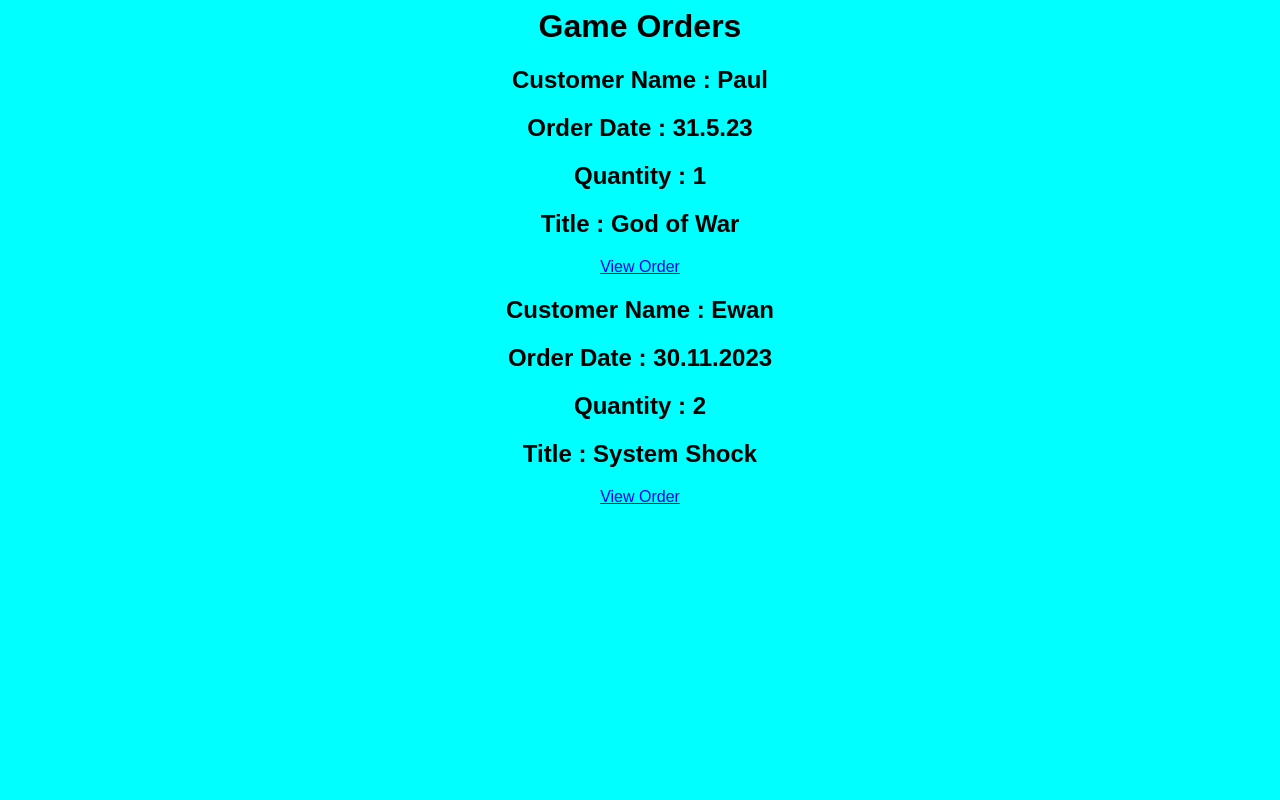
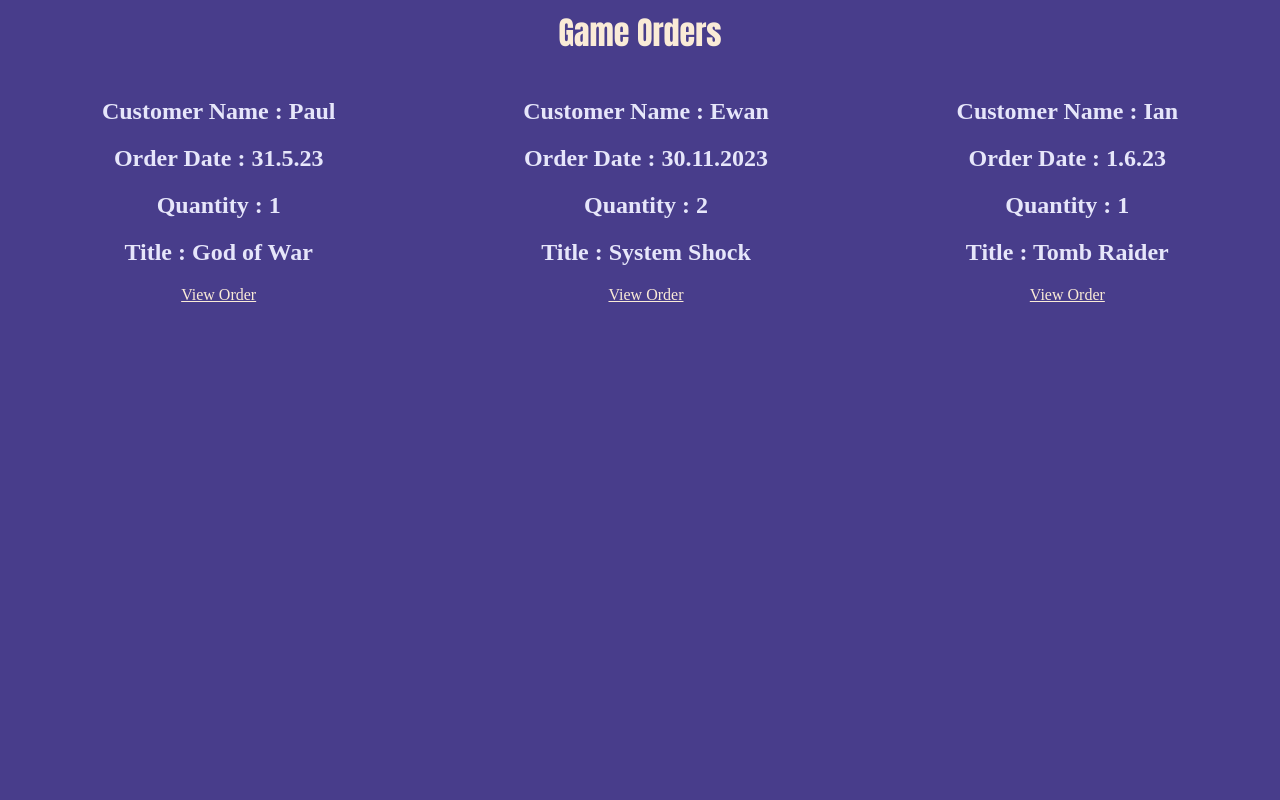
Before and after one commit to ewanlaing/flask_models_lab, a Flask app: page / in a window 1280 px wide. Run offline with Flask 3, Linux system fonts and the light colour scheme.

Commit message:
added some more css

```diff
--- a/models/game_shop.py
+++ b/models/game_shop.py
@@ -2,5 +2,6 @@ from models.order import *
 
 order1 = Order("Paul", "31.5.23", 1, "God of War")
 order2 = Order("Ewan", "30.11.2023", 2, "System Shock")
+order3 = Order("Ian", "1.6.23", 1, "Tomb Raider")
 
-orders=[order1, order2]
+orders=[order1, order2, order3]
--- a/static/styles.css
+++ b/static/styles.css
@@ -1,5 +1,24 @@
 body{
-    background-color: aqua;
     text-align: center;
-    font-family: Arial, Helvetica, sans-serif;
+    background-color: darkslateblue;
 }
+
+h1{
+    font-family:Impact, Haettenschweiler, 'Arial Narrow Bold', sans-serif;
+    font-size:xx-large;
+    color:antiquewhite;
+}
+
+section{
+    display: flex;
+    justify-content: space-around;
+    color:lavender
+}
+
+a{
+    color:antiquewhite
+}
+
+a:hover{
+    color:deeppink
+}
--- a/templates/index.html
+++ b/templates/index.html
@@ -6,15 +6,16 @@
     </head>
     <body>
         <h1>Game Orders</h1>
+        <section>
             {% for order in orders %}
-
+            <div>
                 <h2>Customer Name : {{order.customer_name}}</h2>
                 <h2>Order Date : {{order.order_date}}</h2>
                 <h2>Quantity : {{order.quantity}}</h2>
                 <h2>Title : {{order.game_title}}</h2>
-        <a href = "orders/{{loop.index0}}">View Order</a>
-
+                <a href = "/orders/{{orders.index(order)}}">View Order</a>
+            </div>
             {% endfor %}
-
+        </section>
     </body>
 </html>
```
Lines whose indentation alone changed are shown as unchanged.
